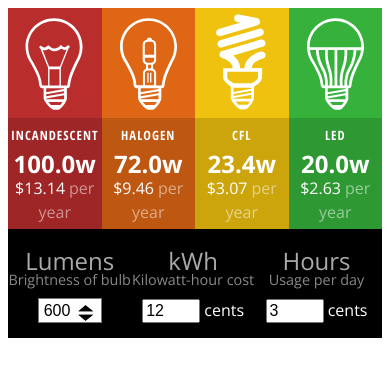
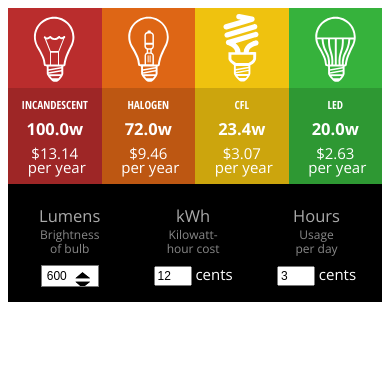
Before and after one commit to melissawimberly/energyCalc, a plain HTML site: page index.html in a window 390 px wide. Drawn offline with nearby package versions, Linux system fonts and the light colour scheme.

Commit message:
Include style changes based on screen size

```diff
--- a/assets/calculator.css
+++ b/assets/calculator.css
@@ -89,3 +89,24 @@
 #myCalculator form select::-ms-expand{
 	display: none;
 }
+
+/* Media Queries */
+
+@media screen and (max-width: 500px){
+	#myCalculator{ font-size: 15px; }
+	#myCalculator main section{ background-size: 45px 71px; padding-top: 80px }
+	#myCalculator main h4{ margin: 0; font-size: .75em; letter-spacing: 0;}
+	#myCalculator main p{ font-size: 1.1em; }
+	#myCalculator main p + p{ font-size: 1em; }
+	#myCalculator main p +p::after{ display: block; margin-top: -10px; color: #fff; }
+
+	#myCalculator form h4{ font-size: 1.1em; margin:0; }
+	#myCalculator form p{ font-size: .8em; line-height:14px; }
+	#myCalculator form br{ display: inline; }
+	#myCalculator form input[type=number]{ width: 30px; font-size: .8em; }
+	#myCalculator form select{ font-size: .8em; }
+
+
+
+
+}
```
